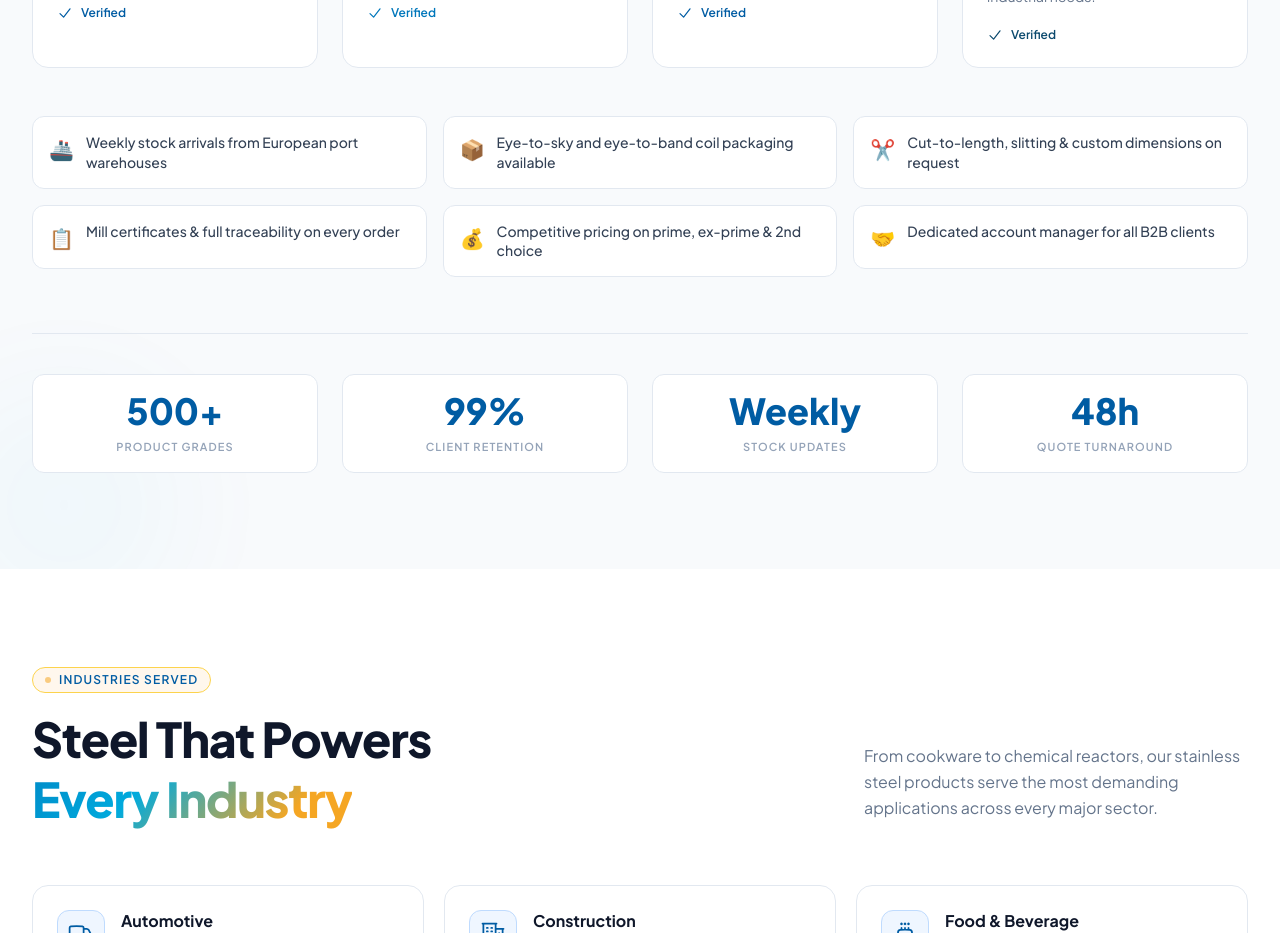
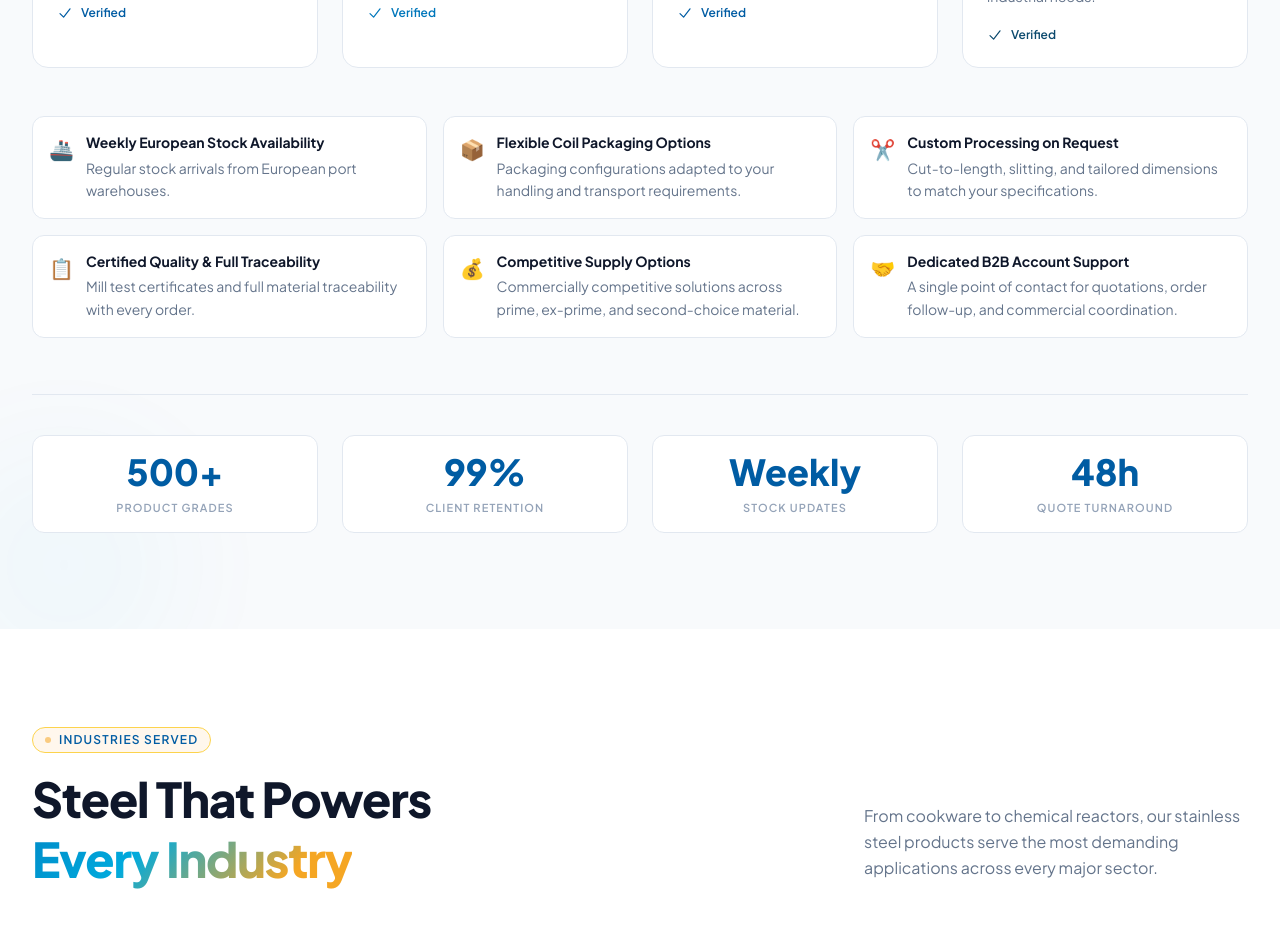
Before and after one commit to Zakaria2023/hego, a Next.js app: page / in a window 1280 px wide. Shown: the part 3120-4053 px from the top of the page. Built offline with nearby package versions, Linux system fonts and the light colour scheme.

Commit message:
update the content of the home page

```diff
--- a/app/components/HomeSections.tsx
+++ b/app/components/HomeSections.tsx
@@ -787,38 +787,55 @@ const WhySection = () => {
         <div className="mt-12 grid grid-cols-1 sm:grid-cols-2 lg:grid-cols-3 gap-4">
           {[
             {
-              label: "Weekly stock arrivals from European port warehouses",
+              title: "Weekly European Stock Availability",
+              description:
+                "Regular stock arrivals from European port warehouses.",
               icon: "🚢",
             },
             {
-              label: "Eye-to-sky and eye-to-band coil packaging available",
+              title: "Flexible Coil Packaging Options",
+              description:
+                "Packaging configurations adapted to your handling and transport requirements.",
               icon: "📦",
             },
             {
-              label: "Cut-to-length, slitting & custom dimensions on request",
+              title: "Custom Processing on Request",
+              description:
+                "Cut-to-length, slitting, and tailored dimensions to match your specifications.",
               icon: "✂️",
             },
             {
-              label: "Mill certificates & full traceability on every order",
+              title: "Certified Quality & Full Traceability",
+              description:
+                "Mill test certificates and full material traceability with every order.",
               icon: "📋",
             },
             {
-              label: "Competitive pricing on prime, ex-prime & 2nd choice",
+              title: "Competitive Supply Options",
+              description:
+                "Commercially competitive solutions across prime, ex-prime, and second-choice material.",
               icon: "💰",
             },
             {
-              label: "Dedicated account manager for all B2B clients",
+              title: "Dedicated B2B Account Support",
+              description:
+                "A single point of contact for quotations, order follow-up, and commercial coordination.",
               icon: "🤝",
             },
           ].map((item, i) => (
-            <Reveal key={item.label} delay={i * 0.05}>
+            <Reveal key={item.title} delay={i * 0.05}>
               <div className="flex items-start gap-3 p-4 rounded-xl bg-white border border-[#E2E8F0] hover:border-[#FCD34D] hover:shadow-sm transition-all duration-200">
                 <span className="text-xl shrink-0 mt-0.5" aria-hidden="true">
                   {item.icon}
                 </span>
-                <p className="text-[#334155] text-sm font-medium leading-snug">
-                  {item.label}
-                </p>
+                <div>
+                  <h3 className="text-[#0F172A] text-sm font-bold leading-snug">
+                    {item.title}
+                  </h3>
+                  <p className="mt-1 text-[#64748B] text-sm leading-relaxed">
+                    {item.description}
+                  </p>
+                </div>
               </div>
             </Reveal>
           ))}
```
